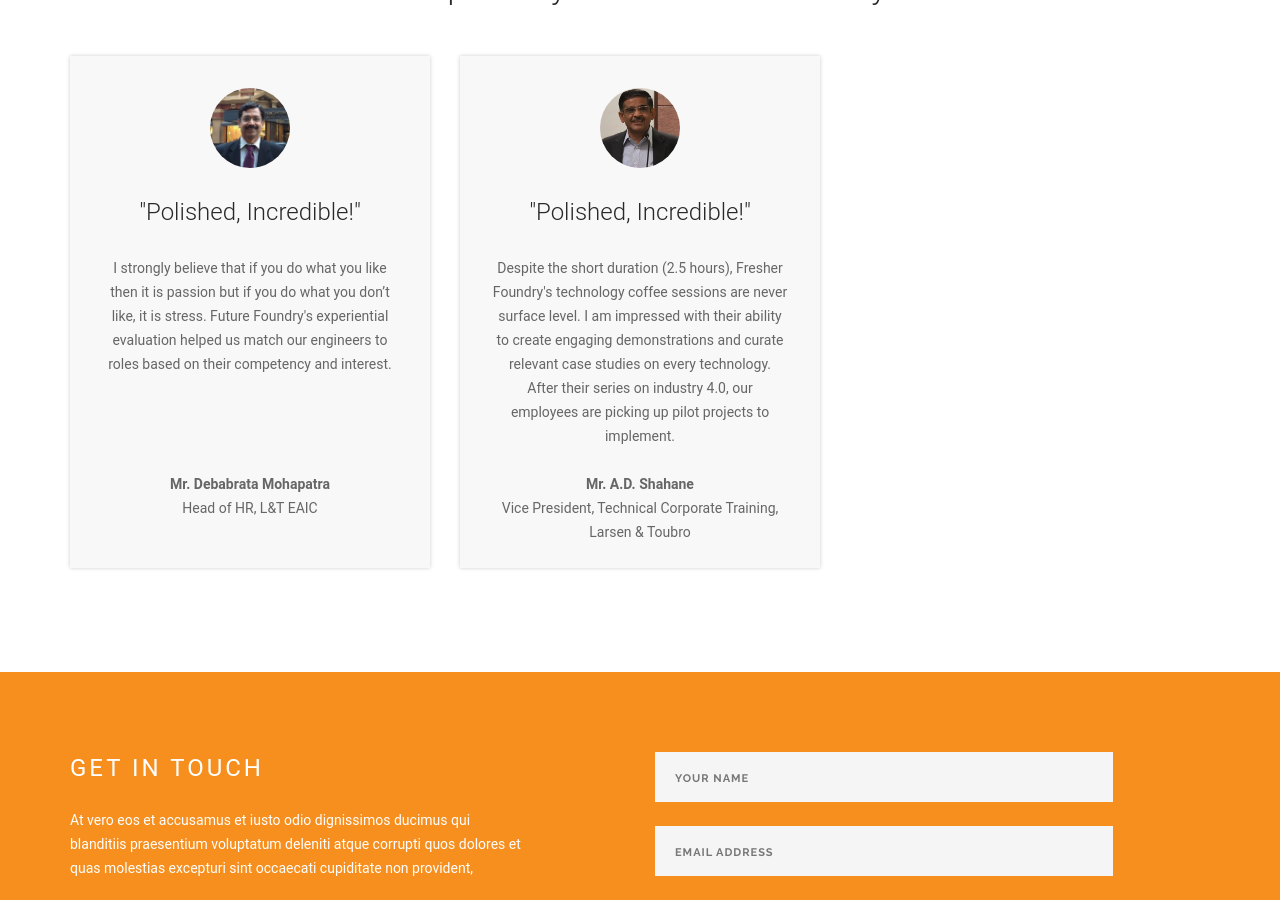
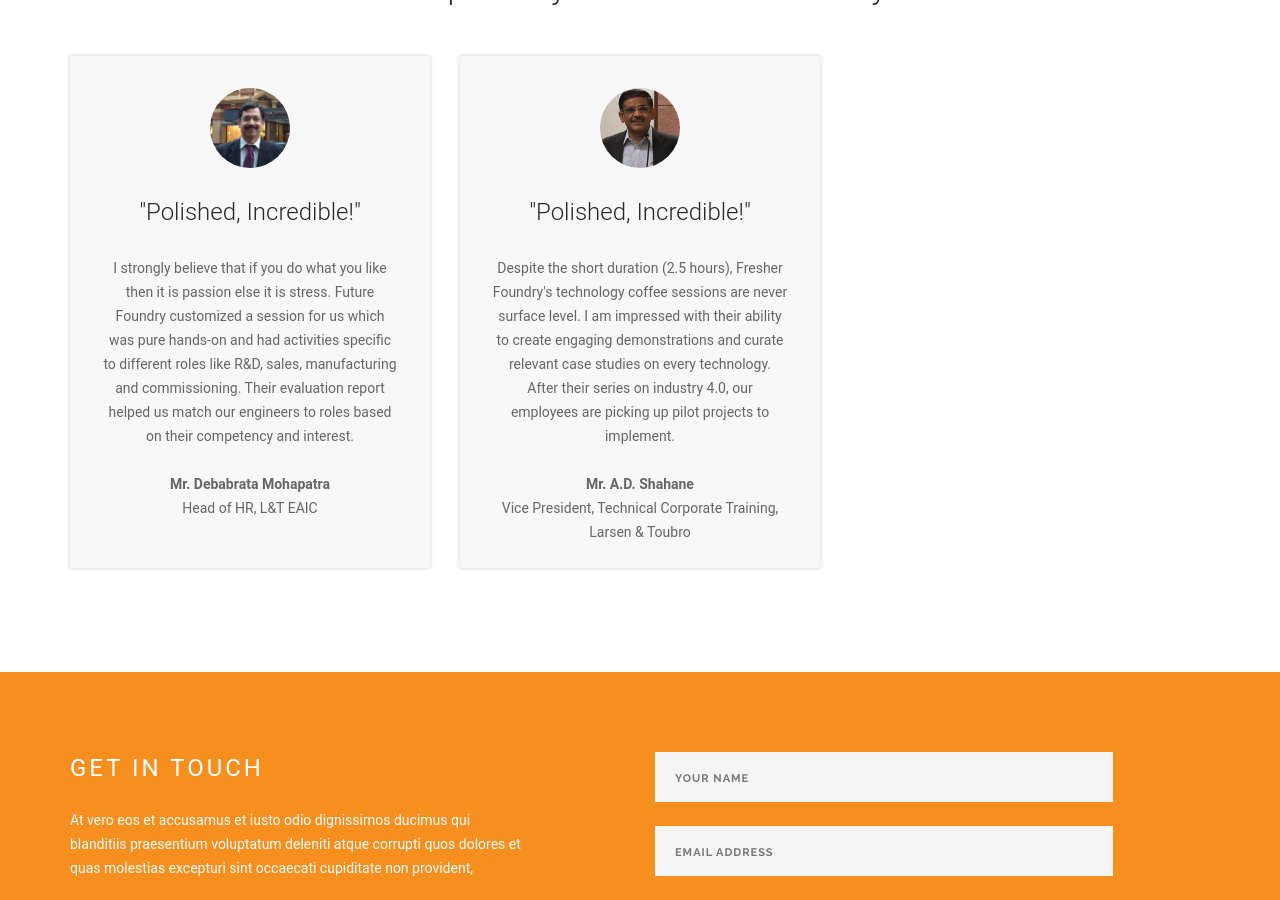
Before and after one commit to akshatkedia/fresher-foundry, a Jekyll site: the page built from index.md, in a window 1280 px wide and 900 px high, scrolled down 2785 px. Built offline with Jekyll 4.4.1, drawn with Linux system fonts in a browser that asks for light colours.

Commit message:
Updated Index

```diff
--- a/index.md
+++ b/index.md
@@ -28,10 +28,11 @@ customers:
 testimonials:
 - name: Mr. Debabrata Mohapatra
   image: "/uploads/Debrabrata%20Mohapatra_L&T%20eaic.jpg"
-  testimonial: I strongly believe that if you do what you like then it is passion
-    but if you do what you don’t like, it is stress. Future Foundry's experiential
-    evaluation helped us match our engineers to roles based on their competency and
-    interest.
+  testimonial: "I strongly believe that if you do what you like then it is passion
+    else it is stress. \nFuture Foundry customized a session for us which was pure
+    hands-on and had activities specific to different roles like R&D, sales, manufacturing
+    and commissioning. Their evaluation report helped us match our engineers to roles
+    based on their competency and interest."
   company: Head of HR, L&T EAIC
   adjective: Experiential Evaluation
 - name: Mr. A.D. Shahane
```
